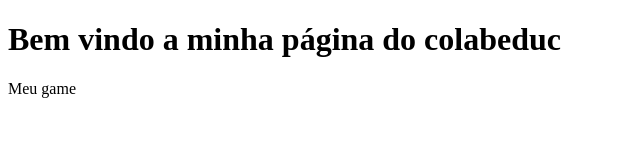
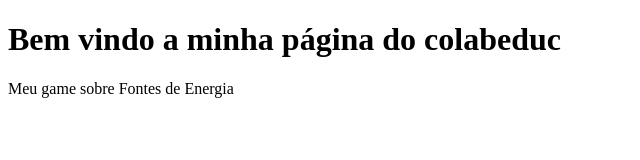
Before and after one commit to walcleciaferreira/walcleciaferreira.github.io, a plain HTML site: page index.html in a window 1280 px wide. Shown: the whole page, without its empty margins (0-640 px from the left). Drawn offline with Linux system fonts and the light colour scheme.

Commit message:
Update index.html

```diff
--- a/index.html
+++ b/index.html
@@ -6,6 +6,6 @@
    <body>
 
       <h1>Bem vindo a minha página do colabeduc</h1>
-      <p>Meu game</p>
+      <p>Meu game sobre Fontes de Energia</p>
    </body>
 </html>
```
